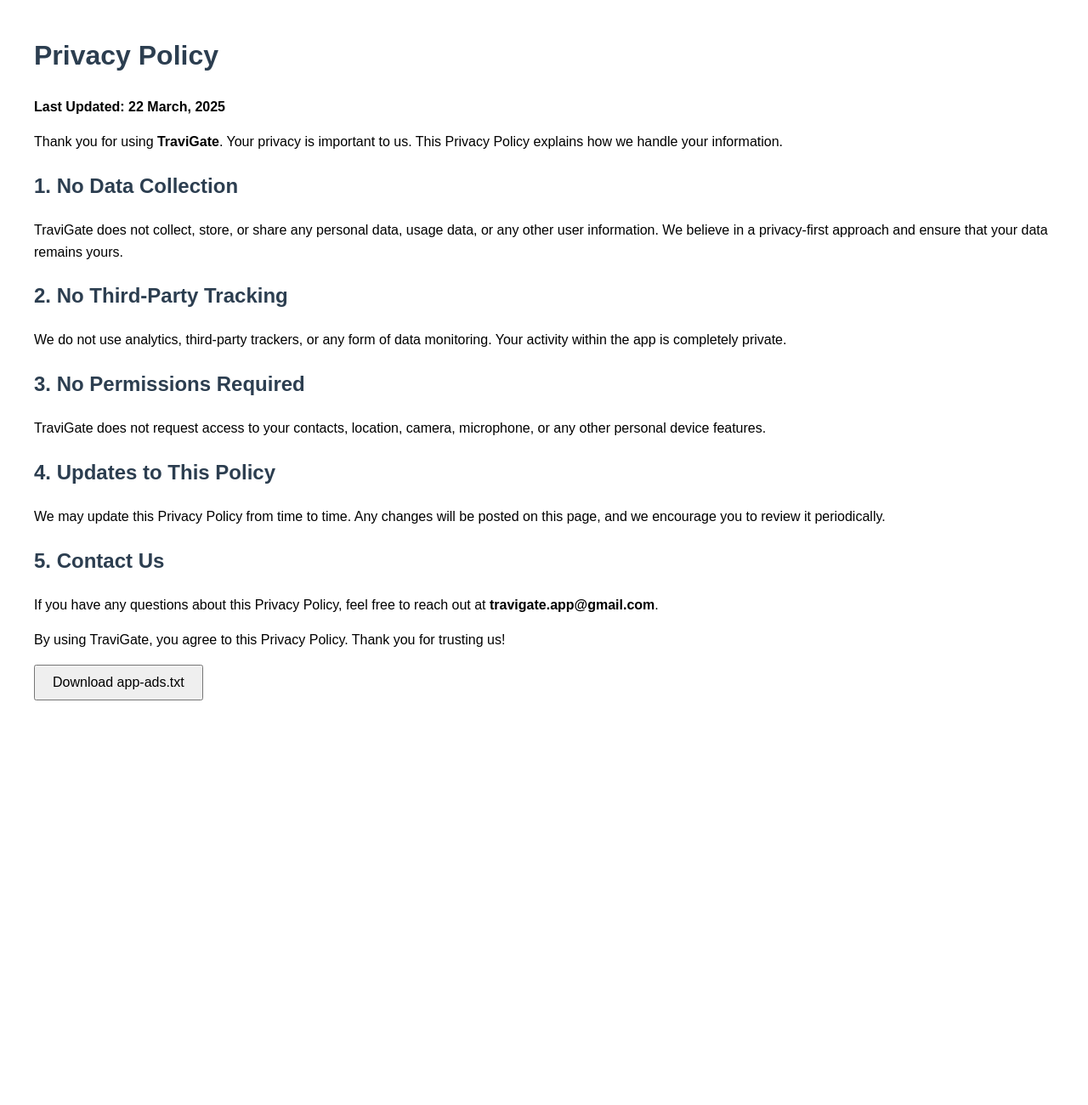
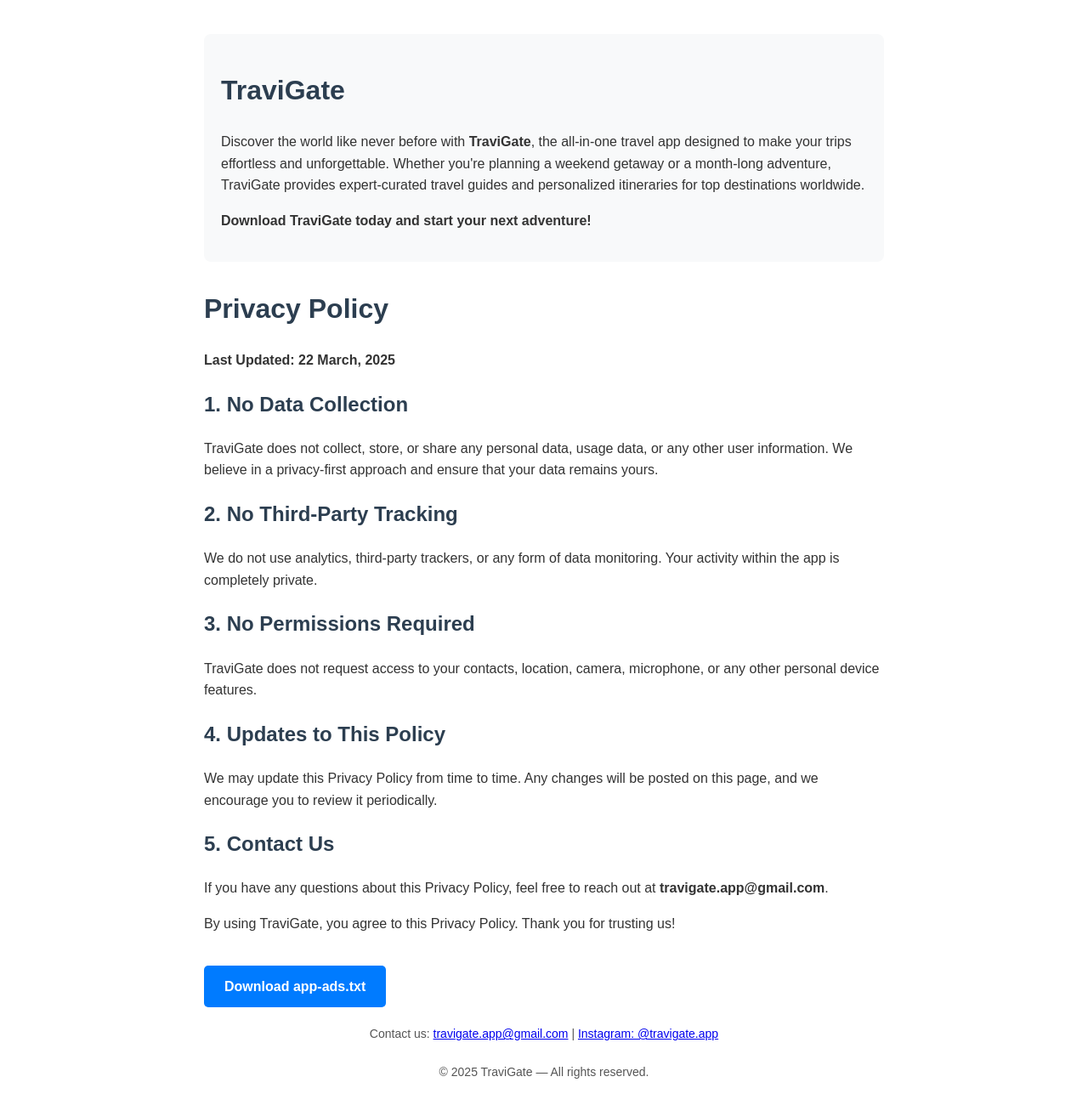
Before and after one commit to dbuffel/dbuffel.github.io, a plain HTML site: page index.html in a window 1280 px wide. Shown: the whole page at 85% size. Before the commit the page ends 864 px from the top, so only its background shows below. Drawn offline with Linux system fonts and the light colour scheme.

Commit message:
Update index.html

```diff
--- a/index.html
+++ b/index.html
@@ -4,23 +4,65 @@
     <meta charset="UTF-8">
     <meta name="viewport" content="width=device-width, initial-scale=1.0">
     <title>Privacy Policy - TraviGate</title>
+    <link rel="icon" href="favicon.ico" type="image/x-icon">
     <style>
         body {
             font-family: Arial, sans-serif;
-            margin: 40px;
+            margin: 40px auto;
+            max-width: 800px;
             line-height: 1.6;
+            color: #333;
         }
         h1, h2 {
             color: #2C3E50;
+        }
+        .intro {
+            background-color: #f8f9fa;
+            padding: 20px;
+            border-radius: 8px;
+            margin-bottom: 30px;
+        }
+        .contact-info {
+            margin-top: 20px;
+            font-size: 14px;
+            color: #555;
+        }
+        .button-download {
+            display: inline-block;
+            margin-top: 20px;
+            padding: 12px 24px;
+            font-size: 16px;
+            font-weight: bold;
+            color: white;
+            background-color: #007BFF;
+            text-decoration: none;
+            border-radius: 5px;
+        }
+        .button-download:hover {
+            background-color: #0056b3;
+        }
+        footer {
+            margin-top: 50px;
+            font-size: 14px;
+            color: #888;
+            text-align: center;
         }
     </style>
 </head>
 <body>
 
+    <!-- Intro Section -->
+    <div class="intro">
+        <h1>TraviGate</h1>
+        <p>
+            Discover the world like never before with <strong>TraviGate</strong>, the all-in-one travel app designed to make your trips effortless and unforgettable. Whether you're planning a weekend getaway or a month-long adventure, TraviGate provides expert-curated travel guides and personalized itineraries for top destinations worldwide.
+        </p>
+        <p><strong>Download TraviGate today and start your next adventure!</strong></p>
+    </div>
+
+    <!-- Privacy Policy Section -->
     <h1>Privacy Policy</h1>
     <p><strong>Last Updated: 22 March, 2025</strong></p>
-
-    <p>Thank you for using <strong>TraviGate</strong>. Your privacy is important to us. This Privacy Policy explains how we handle your information.</p>
 
     <h2>1. No Data Collection</h2>
     <p>TraviGate does not collect, store, or share any personal data, usage data, or any other user information. We believe in a privacy-first approach and ensure that your data remains yours.</p>
@@ -39,10 +81,18 @@
 
     <p>By using TraviGate, you agree to this Privacy Policy. Thank you for trusting us!</p>
 
-    <!-- Button to app-ads.txt -->
-  <a href="app-ads.txt" download>
-    <button style="padding: 10px 20px; font-size: 16px;">Download app-ads.txt</button>
-  </a>
+    <!-- Button to Download app-ads.txt -->
+    <a href="app-ads.txt" download class="button-download" aria-label="Download app-ads.txt file">
+        Download app-ads.txt
+    </a>
+
+    <!-- Footer -->
+    <footer class="contact-info">
+        Contact us: <a href="mailto:travigate.app@gmail.com">travigate.app@gmail.com</a> |
+        <a href="https://instagram.com/travigate.app " target="_blank">Instagram: @travigate.app</a>
+        <br><br>
+        &copy; 2025 TraviGate — All rights reserved.
+    </footer>
 
 </body>
 </html>
```
